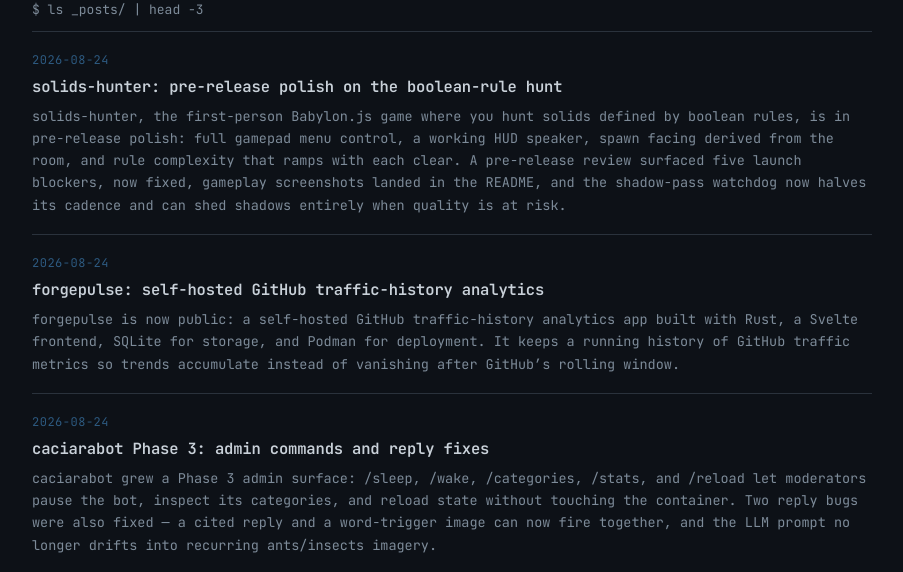
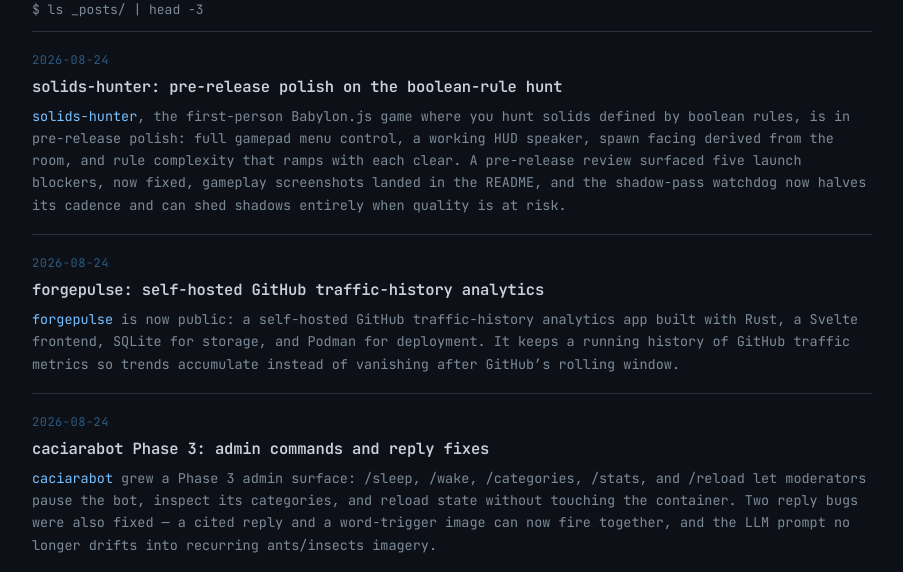
Before and after one commit to carlok/carlok.github.io, a Jekyll site: the page built from index.md, in a window 1280 px wide and 1400 px high, scrolled down 873 px. Shown: the part 258-830 px from the top of the window, without its empty margins (188-1091 px from the left). Built offline with Jekyll 4.4.1, drawn with Linux system fonts in a browser that asks for light colours.

Commit message:
blog: stop stripping links from post excerpts
post-card excerpts used `strip_html`, so any link in a post's
opening paragraph (nearly all of them) disappeared on the homepage,
blog index, and tag pages while still showing correctly on the
post's own page. Render the excerpt's real HTML instead of the
stripped text.

Co-Authored-By: Claude Sonnet 5 <noreply@anthropic.com>

```diff
--- a/_layouts/tag.html
+++ b/_layouts/tag.html
@@ -28,6 +28,6 @@ layout: default
     {% for t in post.tags %}<a class="badge{% if t == page.tag %} current{% endif %}" href="{{ '/blog/tag/' | append: t | append: '/' | relative_url }}">{{ t }}</a>{% endfor %}
   </div>
   <h2><a href="{{ post.url | relative_url }}">{{ post.title }}</a></h2>
-  <p class="excerpt">{{ post.excerpt | strip_html }}</p>
+  <div class="excerpt">{{ post.excerpt }}</div>
 </div>
 {% endfor %}
--- a/assets/css/main.css
+++ b/assets/css/main.css
@@ -257,6 +257,7 @@ a.badge:hover, a.badge:focus-visible { color: var(--accent); border-color: var(-
 .post-card h2 a { color: var(--text); }
 .post-card h2 a:hover { color: var(--accent); text-decoration: none; }
 .post-card .excerpt { color: var(--t3); font-size: 13.5px; margin: 0; line-height: 1.65; }
+.post-card .excerpt p { margin: 0; }
 .post-meta {
   display: flex;
   align-items: center;
--- a/index.md
+++ b/index.md
@@ -58,7 +58,7 @@ permalink: /
 <div class="post-card">
   <div class="post-meta"><time>{{ post.date | date: "%Y-%m-%d" }}</time></div>
   <h2><a href="{{ post.url | relative_url }}">{{ post.title }}</a></h2>
-  <p class="excerpt">{{ post.excerpt | strip_html }}</p>
+  <div class="excerpt">{{ post.excerpt }}</div>
 </div>
 {% endfor %}
 <p><a href="/blog/">cat _posts/ (all posts) →</a></p>
```
Also changed, not shown: blog.md (+1 -1 lines).
